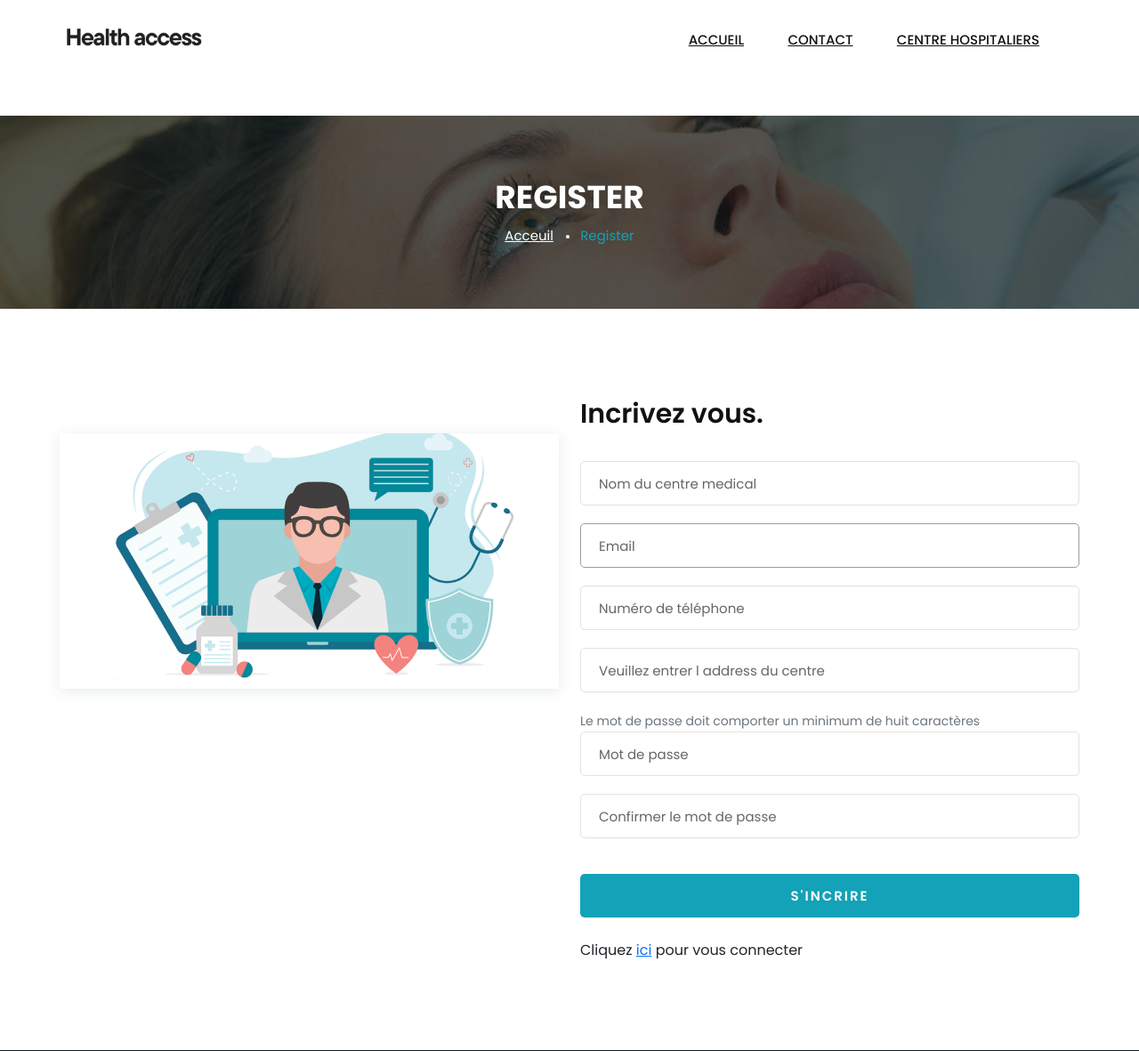
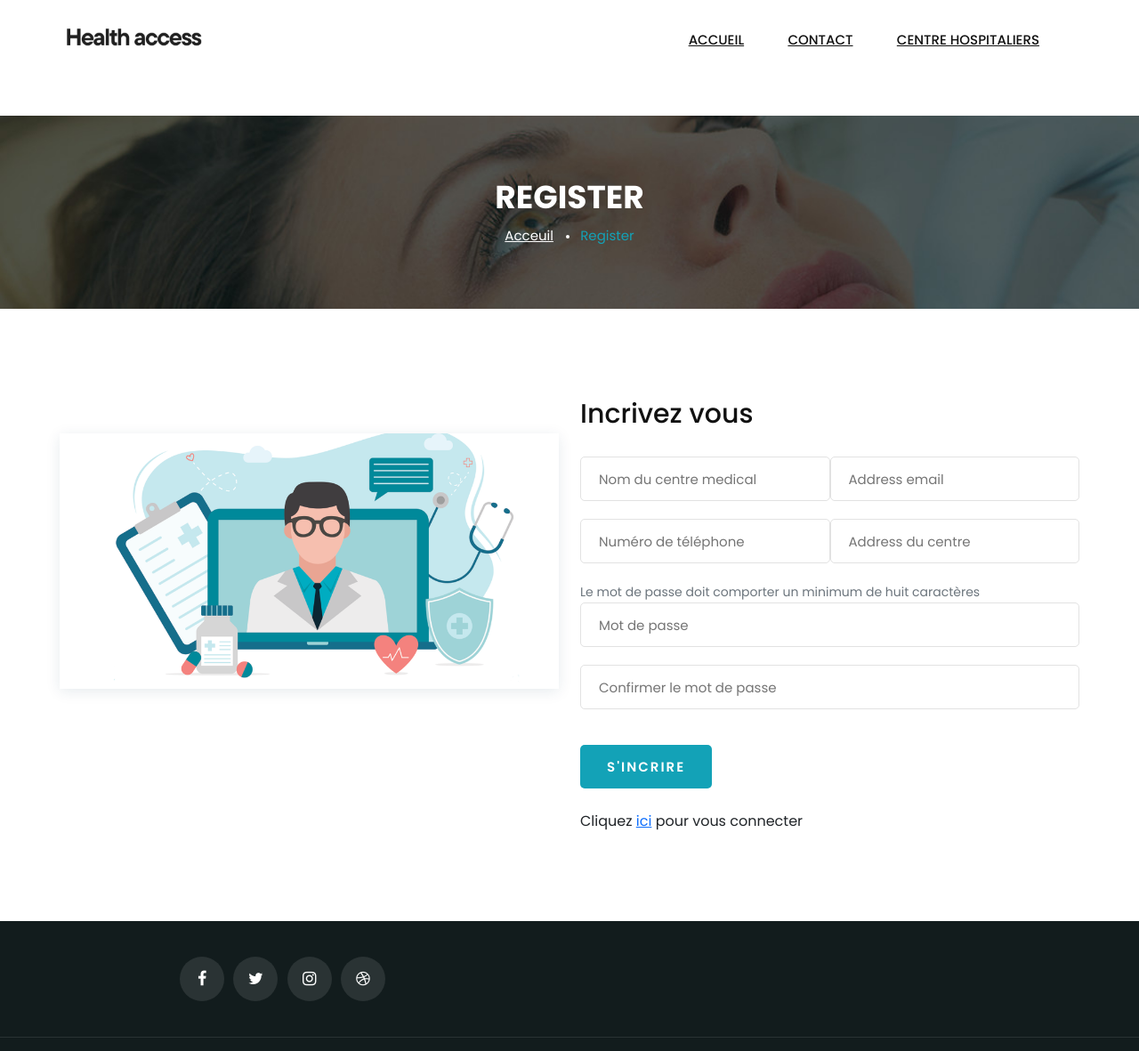
Before and after one commit to FranckyPopo/appointmen_medical__NaN, a Django app: page /register/ in a window 1280 px wide. Shown: the top 1181 px of the page at 89% size. Run offline with Django 4.2, Linux system fonts and the light colour scheme; some libraries are stand-ins or nearby versions.

Commit message:
Fin de de l'amélioration du formulaire édit serive

```diff
--- a/authentication/templates/authentication/login.html
+++ b/authentication/templates/authentication/login.html
@@ -22,7 +22,7 @@
         <!-- Breadcrum Section end -->
 
         <!-- Contact Section Begin -->
-        <section class="contact spad">
+        <section class="contact spad" style="padding-top: 50px !important;">
             <div class="container">
                 <div class="contact__content">
                     <div class="row">
@@ -33,7 +33,7 @@
                         </div>
                         <div class="col-lg-6 col-md-6">
                             <div class="contact__form">
-                                <h3 >Connecter vous</h3>
+                                <h3 class="title_form">Connecter vous</h3>
                                 {% if messages %}
                                     {% for message in messages %}
                                         {% if message.tags == "error" %}
--- a/authentication/templates/authentication/register.html
+++ b/authentication/templates/authentication/register.html
@@ -22,7 +22,7 @@
         <!-- Breadcrum Section end -->
 
         <!-- Contact Section Begin -->
-        <section class="contact spad">
+        <section class="contact spad" >
             <div class="container">
                 <div class="contact__content">
                     <div class="row">
@@ -32,39 +32,50 @@
                             </div>
                         </div>
                         <div class="col-lg-6 col-md-6">
-                            <div class="contact__form">
-                                <h3>Incrivez vous.</h3>
+                            <h3 class="title_form">Incrivez vous</h3>
+
                                 <form action="{% url 'authentication_register' %}" method="POST">
                                     {% csrf_token %}
-
+                                    <div class="div-input">
+                                        <div class="container-div">
                                             {% if form.medical_center_name.errors  %}
                                                 <small id="passwordHelpInline" class="error-form">
                                                     Ce champ est obligatoire
                                                 </small>
                                             {% endif %}
                                             {% render_field form.medical_center_name placeholder="Nom du centre medical" %}
-
+                                        </div>
+                                        <div>
                                             {% if form.email.errors  %}
                                                 <small id="passwordHelpInline" class="error-form">
                                                     {{form.email.errors}}
                                                 </small>
                                             {% endif %}
-                                    {% render_field form.email placeholder="Email" %}
+                                            {% render_field form.email placeholder="Address email" %}
+                                        </div>
+                                    </div>
 
+                                    <div class="div-input">
+                                        <div class="container-div">
                                             {% if form.phone_number.errors  %}
                                                 <small id="passwordHelpInline" class="error-form">
                                                     {{form.phone_number.errors}}
                                                 </small>
                                             {% endif %}
                                             {% render_field form.phone_number placeholder="Numéro de téléphone" %}
-
+                                        </div>
+                                        <div class="container-div">
                                             {% if form.address.errors  %}
                                             <small id="passwordHelpInline" class="error-form">
                                                 {{form.address.errors}}
                                             </small>
                                             {% endif %}
-                                    {% render_field form.address placeholder="Veuillez entrer l address du centre" %}
+                                            {% render_field form.address placeholder="Address du centre" %}
+                                        </div>
+                                    </div>
 
+                                    <div>
+                                        <div class="div-input-large">
                                             {% if form.password1.errors  %}
                                                 <small id="passwordHelpInline" class="error-form">
                                                     {{form.password1.errors}}
@@ -75,21 +86,24 @@
                                                 </small>
                                             {% endif %}
                                             {% render_field form.password1 placeholder="Mot de passe" %}
+                                        </div>
 
+                                        <div class="div-input-large">
                                             {% if form.password2.errors  %}
                                                 <small id="passwordHelpInline" class="error-form">
                                                     {{form.password2.errors}}
                                                 </small>
                                             {% endif %}
                                             {% render_field form.password2 placeholder="Confirmer le mot de passe" %}
-
+                                        </div>
+                                    </div>
                                     <button type="submit" class="site-btn" style="margin-top: 20px;">S'incrire</button>
                                     <div style="margin-top: 25px;">
                                         Cliquez <a href={% url 'authentication_login' %}>ici</a>
                                         pour vous connecter
                                     </div>
                                 </form>
-                            </div>
+
                         </div>
                     </div>
                 </div>
--- a/front/templates/front/pages/health_centers.html
+++ b/front/templates/front/pages/health_centers.html
@@ -41,7 +41,7 @@
                                             <div style="margin-bottom: 10px;">
                                                 <a href="{% url 'user_health_center_detail' centre.slug %}" id="title_centre"> {{ centre.medical_center_name }}</a>
                                             </div>
-                                            <p class="card-text">{{ centre.description|truncatewords_html:"20" }}</p>
+                                            <p class="card-text">{{ centre.description|truncatechars_html:"190" }}</p>
                                         </div>
                                     </div>
                                 {% endfor %}
--- a/user/models.py
+++ b/user/models.py
@@ -15,7 +15,7 @@ class Service(RepeatFields):
     )
     name = models.CharField(max_length=150)
     active = models.BooleanField(default=True)
-    description = models.TextField()
+    description = models.TextField(max_length=200)
     slug = models.SlugField(default="")
 
     def __str__(self):
--- a/user/static/user/style_dashbord.css
+++ b/user/static/user/style_dashbord.css
@@ -32,3 +32,49 @@
     color: #0d6efd !important;
     transition: all 0.3s;
 }
+
+.title_form {
+    margin-bottom: 30px !important;
+    font-family: unset !important;
+    font-weight: 500 !important;
+}
+
+.div-input input {
+    display: flex;
+    width: 100%;
+    height: 50px !important;
+    border: 1px solid #e2e2e2 !important;
+    border-radius: 5px !important;
+    padding-left: 20px !important;
+    font-size: 15px !important;
+    color: #666666 !important;
+    margin-bottom: 20px !important;
+    -webkit-transition: all, 0.3s !important;
+    -o-transition: all, 0.3s !important;
+    transition: all, 1.3s !important;
+}
+
+.div-input-large input {
+    width: 100%;
+    height: 50px !important;
+    border: 1px solid #e2e2e2 !important;
+    border-radius: 5px !important;
+    padding-left: 20px !important;
+    font-size: 15px !important;
+    color: #666666 !important;
+    margin-bottom: 20px !important;
+    -webkit-transition: all, 0.3s !important;
+    -o-transition: all, 0.3s !important;
+    transition: all, 1.3s !important;
+}
+
+
+.div-input {
+    display: flex;
+    justify-content: space-between;
+}
+
+.container-div {
+    display: flex !important;
+    flex-direction: column;
+}
--- a/user/templates/user/pages/list_services.html
+++ b/user/templates/user/pages/list_services.html
@@ -21,7 +21,7 @@
 </section>
 <!-- Breadcrumb Section End -->
 
-<section class="contact spad">
+<section class="contact spad" style="padding-top: 50px !important;">
     <div class="container">
         <div class="text-end">
             <a href="{% url 'user_add_service' %}" style="margin-bottom: 20px;" class="btn btn-success">
@@ -42,12 +42,12 @@
         <div class="row row-cols-1 row-cols-md-3 g-4">
             {% for service in services %}
                 <div class="col-sm-6">
-                    <div class="card" >
+                    <div class="card" style="height: 100%;">
                         <div class="card-body">
                             <h5 class="card-title" hx-post="{% url 'user_delete_service' service.pk %}">
                                 {{ service.name }}
                             </h5>
-                            <p class="card-text">{{ service.description }}</p>
+                            <p class="card-text">{{ service.description|truncatechars_html:"190" }}</p>
                             <form method="post" style="display: inline;">
                                 {% csrf_token %}
                                 <a
```
Also changed, not shown: user/templates/user/pages/edit_service.html (+12 -13 lines), user/migrations/0011_alter_service_description.py (added). Lines whose indentation alone changed are shown as unchanged.
